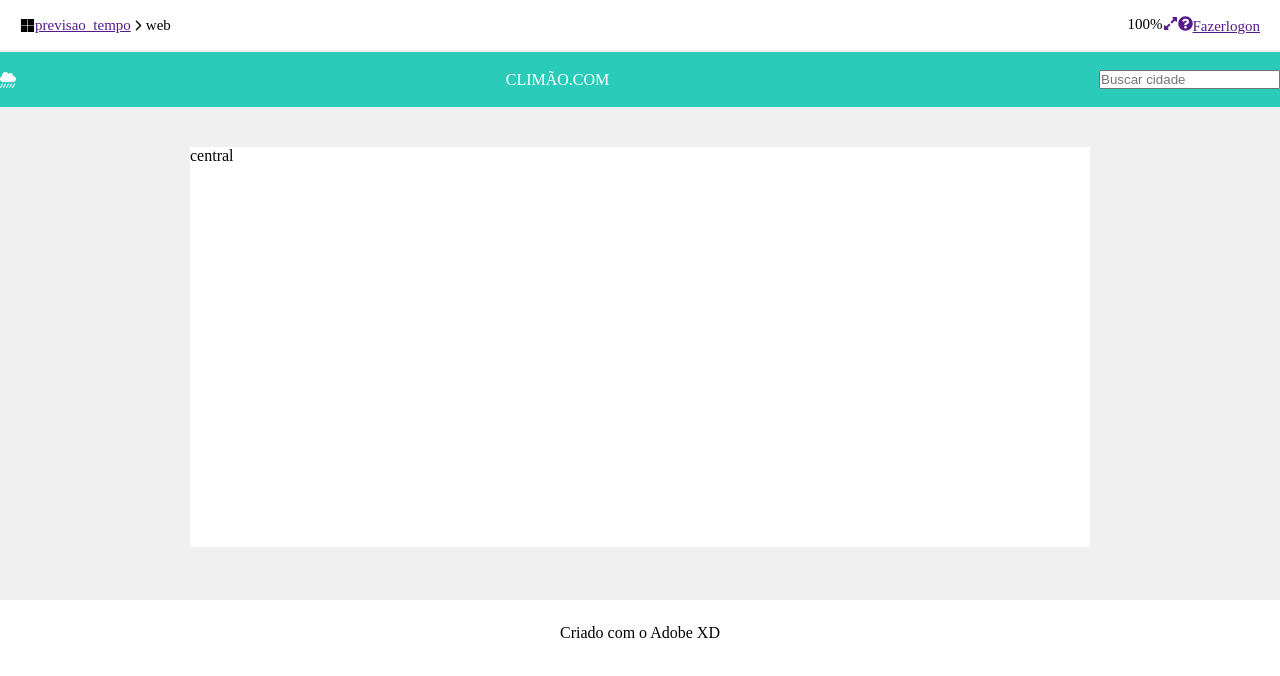
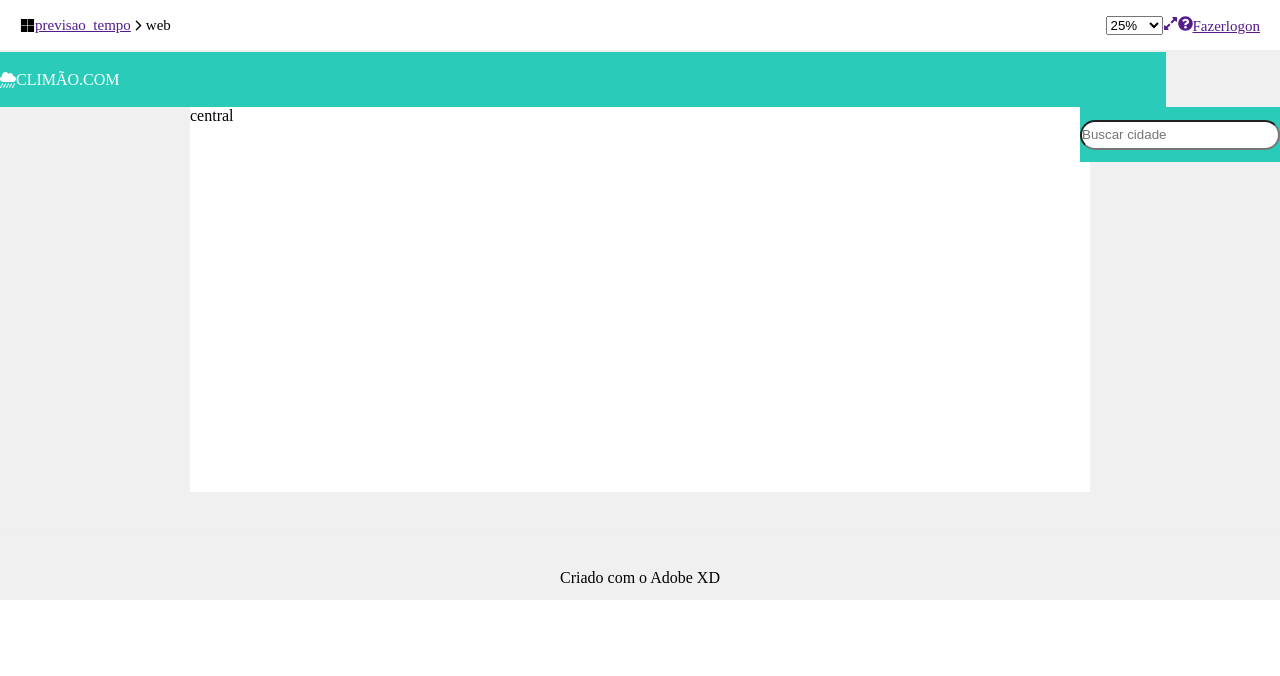
Before and after one commit to majunior07/climao, a React (Create React App) app: page / in a window 1280 px wide. Shown: the top 676 px of the page. Built offline with nearby package versions, Linux system fonts and the light colour scheme.

Commit message:
Primeiro commit 17/04/2023

```diff
--- a/src/App.js
+++ b/src/App.js
@@ -15,7 +15,14 @@ function App(){
           <span>web</span>
         </div>
         <div className="cabecalho2">
-          <option>100%</option>
+          <select name='padrao'>Padrão
+            <option value="25%">25%</option>
+            <option value="50%">50%</option>
+            <option value="75%">75%</option>
+            <option value="100%">100%</option>
+            <option value="150%">150%</option>
+            <option value="200%">200%</option>
+          </select>
           <a href="">
             <FaExpandAlt></FaExpandAlt>
             <FaQuestionCircle></FaQuestionCircle>
@@ -23,10 +30,12 @@ function App(){
         </div>
 
         <div className='principal'>
-            <div className='busca'>
+            <div className='busca1'>
                <FaCloudShowersHeavy></FaCloudShowersHeavy>
                <span>CLIMÃO.COM</span>
-               <input placeholder='Buscar cidade'></input>
+           </div>
+            <div className='busca2'>
+               <input placeholder='Buscar cidade' className="input"></input>
             </div>
             <div className='central'>
               central
--- a/src/index.css
+++ b/src/index.css
@@ -29,7 +29,8 @@ html, body, #root {
   justify-content:flex-end;
   flex-direction: row;
   float: right;
-}
+
+  }
 
 
 .principal{
@@ -39,7 +40,20 @@ html, body, #root {
   background-color: #0000000F;
 }
 
-.busca{
+.busca1{
+  background-color: #2BCBBA;
+  height: 55px;
+  width: 1166px;
+  color: #FFF;
+  display: flex;
+  align-items: center;
+  justify-content:left;
+  flex-direction: row;
+  border-radius: 4;
+  float: left;
+}
+
+.busca2{
   background-color: #2BCBBA;
   height: 55px;
   color: #FFF;
@@ -47,8 +61,15 @@ html, body, #root {
   align-items: center;
   justify-content:space-between;
   flex-direction: row;
-  border-radius: 4;
+  float: right;
 }
+
+input{
+  border-radius: 15px;
+  height: 30px;
+  width: 200px;
+}
+
 
 .central{
   margin: 40px 190px;
```
